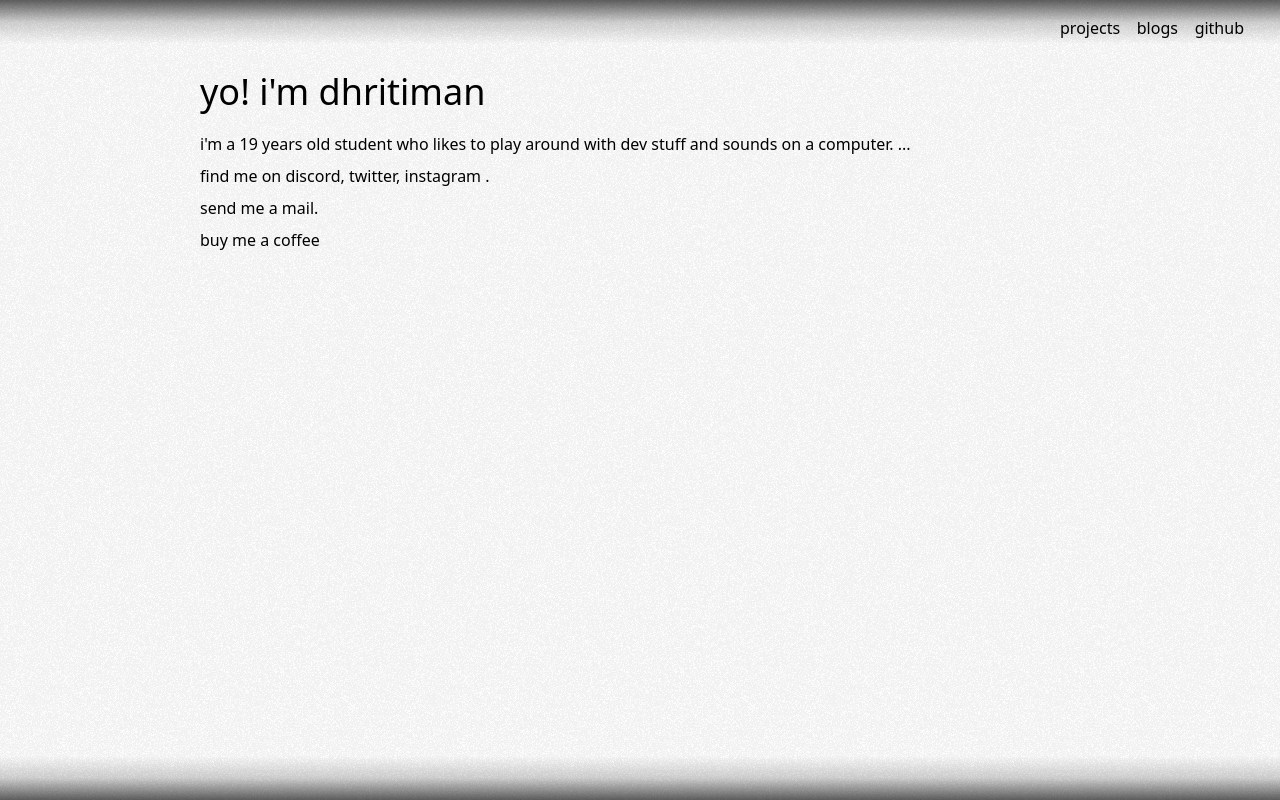
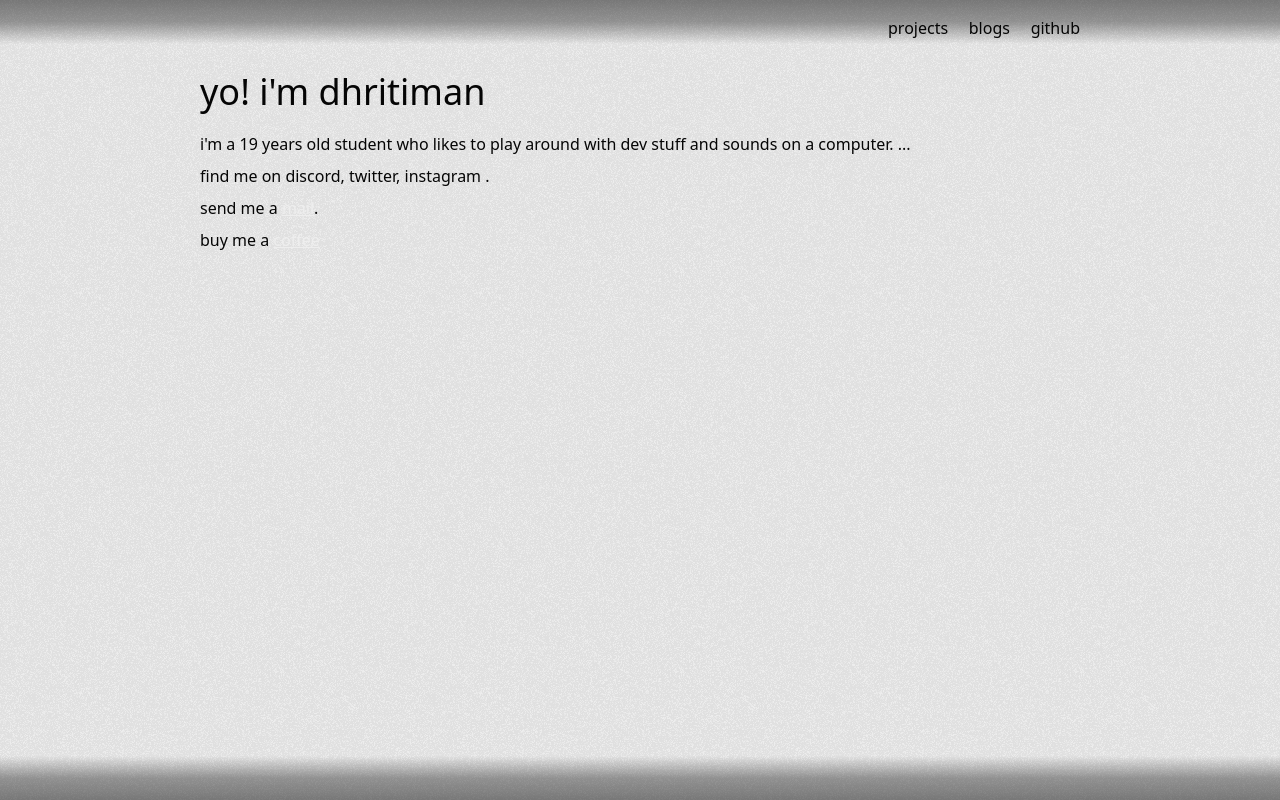
Before and after one commit to dhritiman1/dhrtmn.me, a Next.js app: page / in a window 1280 px wide. Built offline with nearby package versions, Linux system fonts and the light colour scheme.

Commit message:
:better color pallete

```diff
--- a/src/components/MainLayout.tsx
+++ b/src/components/MainLayout.tsx
@@ -18,9 +18,9 @@ const MainLayout = ({ children, title }: Props) => {
       <main
         className={`flex bg-transparent min-h-screen flex-col items-center`}
       >
-        <div className="w-full top-0 fixed h-11 bg-gradient-to-b from-[#0000009f] via-[#0000002a] to-transparent -z-10"></div>
+        <div className="w-full top-0 fixed h-11 bg-gradient-to-b from-[#2525258f] via-[#30303073] to-transparent -z-10"></div>
         {children}
-        <div className="w-full bottom-0 fixed h-11 bg-gradient-to-t from-[#0000009f] via-[#0000002a] to-transparent"></div>
+        <div className="w-full bottom-0 fixed h-11 bg-gradient-to-t from-[#2525258f] via-[#30303073] to-transparent"></div>
       </main>
     </>
   );
--- a/src/components/Socials.tsx
+++ b/src/components/Socials.tsx
@@ -16,10 +16,23 @@ const Socials = ({ links }: Props) => {
         .
       </p>
       <p className="pb-2">
-        send me a <Link href="mailto:dhritiman821@gmail.com">mail</Link>.
+        send me a{" "}
+        <Link
+          className="underline text-[#eeeeee]"
+          href="mailto:dhritiman821@gmail.com"
+        >
+          mail
+        </Link>
+        .
       </p>
       <p>
-        buy me a <Link href="https://www.buymeacoffee.com/wvrn">coffee</Link>
+        buy me a{" "}
+        <Link
+          className="underline text-[#eeeeee]"
+          href="https://www.buymeacoffee.com/wvrn"
+        >
+          coffee
+        </Link>
       </p>
     </>
   );
--- a/src/pages/_document.tsx
+++ b/src/pages/_document.tsx
@@ -23,7 +23,7 @@ export default function Document() {
         />
         <link rel="manifest" href="/site.webmanifest" />
       </Head>
-      <body className="bg-white dark:bg-[#050505] text-black dark:text-[#e6e6e6d5]">
+      <body className="bg-[#eeeeee] dark:bg-[#303030] text-[#050505] dark:text-[#b7b7b7]">
         <Main />
         <NextScript />
       </body>
--- a/src/pages/index.tsx
+++ b/src/pages/index.tsx
@@ -15,13 +15,16 @@ export default function Home() {
   return (
     <>
       <MainLayout title="home">
-        <div className="flex w-full justify-end">
-          <div className="flex justify-between w-[16rem] px-9 py-3 pt-4 ">
-            <Link href="/project">projects</Link>
-            <Link href="/blog">blogs</Link>
-            <Link href="https://github.com/dhritiman1">github</Link>
+        <div className="px-10 md:p-0 lg:p-0 md:w-[45rem] lg:w-[55rem]">
+          <div className="flex w-full justify-end">
+            <div className="flex justify-between w-[12rem] py-3 pt-4 ">
+              <Link href="/project">projects</Link>
+              <Link href="/blog">blogs</Link>
+              <Link href="https://github.com/dhritiman1">github</Link>
+            </div>
           </div>
         </div>
+
         <div className="w-full px-10 md:p-0 lg:p-0 md:w-[45rem] lg:w-[55rem]">
           <p className="py-5 text-4xl font-light">yo! i&apos;m dhritiman</p>
           <p>
```
